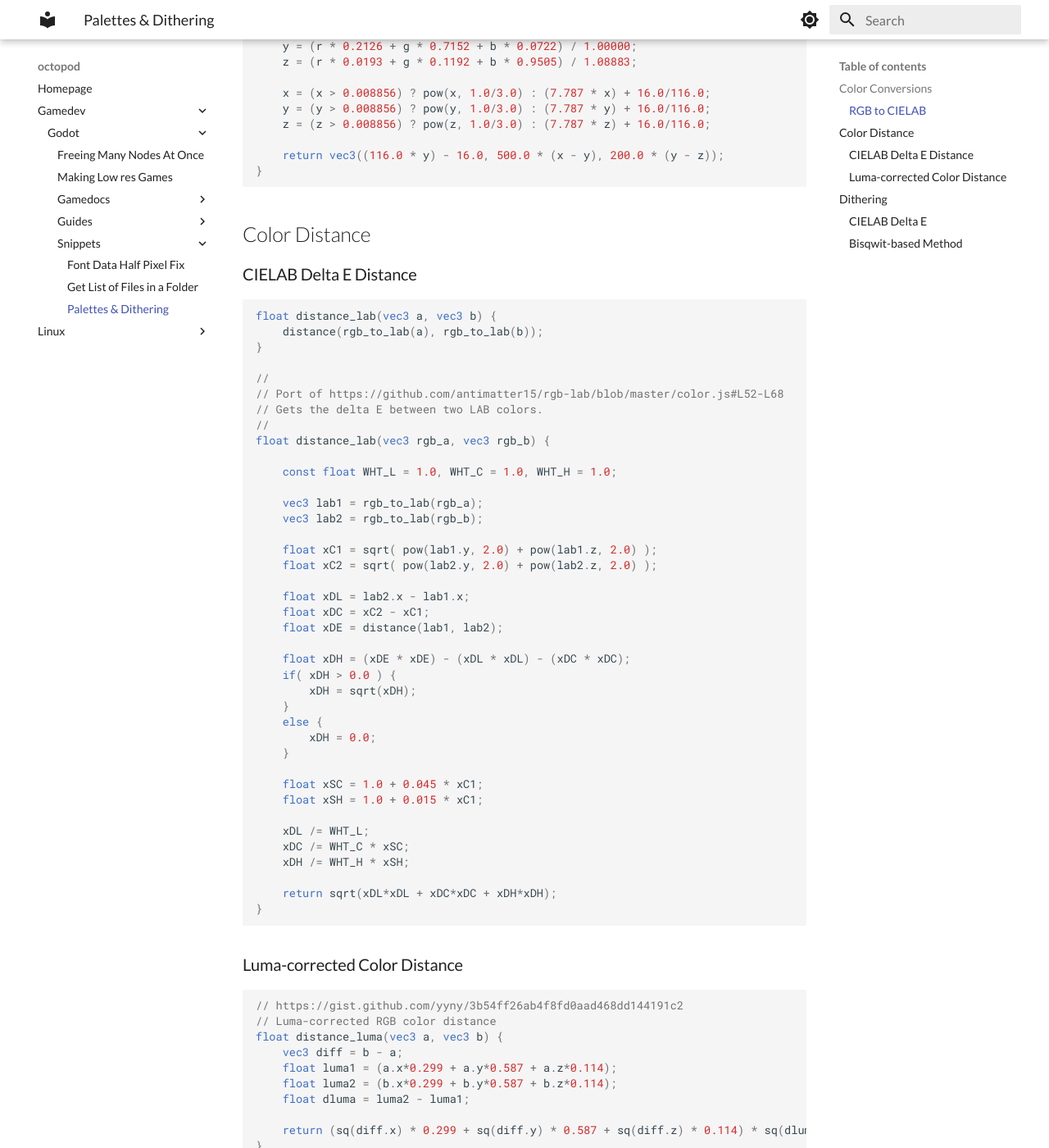
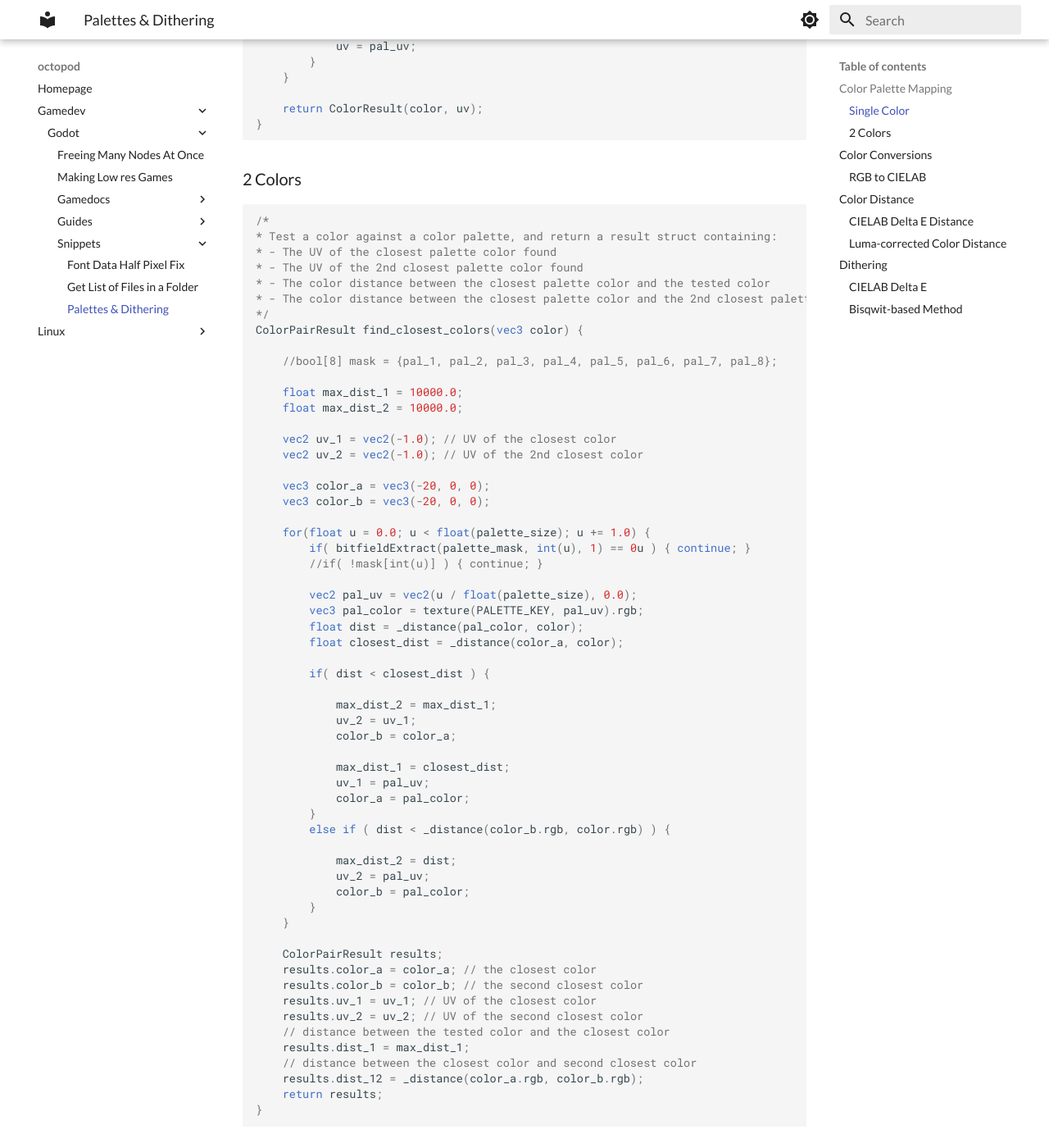
Before and after one commit to bakana808/mkdocs, an MkDocs documentation site: the page built from docs/gamedev/godot/snippets/Palettes & Dithering.md, in a window 1280 px wide and 1400 px high, scrolled down 488 px. Shown: the whole window at 82% size. Built offline with MkDocs 1.6.1 and Material for MkDocs 9.7.7, drawn with Linux system fonts in a browser that asks for light colours; some of the changed text lies outside the part shown.

Commit message:
vault backup: 2023-05-07 02:55:20

````diff
--- a/docs/gamedev/godot/snippets/Palettes & Dithering.md
+++ b/docs/gamedev/godot/snippets/Palettes & Dithering.md
@@ -1,3 +1,87 @@
+## Color Palette Mapping
+### Single Color
+```glsl
+ColorResult find_closest_color(vec3 src) {
+
+    vec3 color = vec3(-20.0);
+    vec2 uv = vec2(-1.0); // UV of the closest color
+
+    for(int u = 0; u < palette_size; u += 1) {
+        if( bitfieldExtract(palette_mask, int(u), 1) == 0u ) { continue; }
+
+        vec2 pal_uv = vec2(float(u) / float(palette_size), 0.0);
+        vec3 pal_color = texture(PALETTE_KEY, pal_uv).rgb;
+
+        if( _distance(pal_color.rgb, src.rgb) < _distance(color.rgb, src.rgb) ) {
+            color = pal_color;
+            uv = pal_uv;
+        }
+    }
+
+    return ColorResult(color, uv);
+}
+```
+### 2 Colors
+```glsl
+/*
+* Test a color against a color palette, and return a result struct containing:
+* - The UV of the closest palette color found
+* - The UV of the 2nd closest palette color found
+* - The color distance between the closest palette color and the tested color
+* - The color distance between the closest palette color and the 2nd closest palette color
+*/
+ColorPairResult find_closest_colors(vec3 color) {
+
+    //bool[8] mask = {pal_1, pal_2, pal_3, pal_4, pal_5, pal_6, pal_7, pal_8};
+
+    float max_dist_1 = 10000.0;
+    float max_dist_2 = 10000.0;
+
+    vec2 uv_1 = vec2(-1.0); // UV of the closest color
+    vec2 uv_2 = vec2(-1.0); // UV of the 2nd closest color
+
+    vec3 color_a = vec3(-20, 0, 0);
+    vec3 color_b = vec3(-20, 0, 0);
+
+    for(float u = 0.0; u < float(palette_size); u += 1.0) {
+        if( bitfieldExtract(palette_mask, int(u), 1) == 0u ) { continue; }
+        //if( !mask[int(u)] ) { continue; }
+
+        vec2 pal_uv = vec2(u / float(palette_size), 0.0);
+        vec3 pal_color = texture(PALETTE_KEY, pal_uv).rgb;
+        float dist = _distance(pal_color, color);
+        float closest_dist = _distance(color_a, color);
+
+        if( dist < closest_dist ) {
+
+            max_dist_2 = max_dist_1;
+            uv_2 = uv_1;
+            color_b = color_a;
+
+            max_dist_1 = closest_dist;
+            uv_1 = pal_uv;
+            color_a = pal_color;
+        }
+        else if ( dist < _distance(color_b.rgb, color.rgb) ) {
+
+            max_dist_2 = dist;
+            uv_2 = pal_uv;
+            color_b = pal_color;
+        }
+    }
+
+    ColorPairResult results;
+    results.color_a = color_a; // the closest color
+    results.color_b = color_b; // the second closest color
+    results.uv_1 = uv_1; // UV of the closest color
+    results.uv_2 = uv_2; // UV of the second closest color
+    // distance between the tested color and the closest color
+    results.dist_1 = max_dist_1;
+    // distance between the closest color and second closest color
+    results.dist_12 = _distance(color_a.rgb, color_b.rgb);
+    return results;
+}
+```
 ## Color Conversions
 ### RGB to CIELAB
 ```glsl
````
Also changed, not shown: 1 other file.
